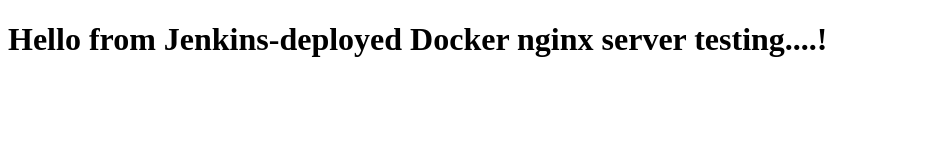
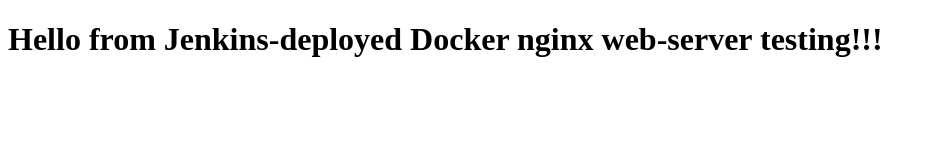
Before and after one commit to justin3joseph/hello_world, a plain HTML site: page index.html in a window 1280 px wide. Shown: the whole page, without its empty margins (0-935 px from the left). Drawn offline with Linux system fonts and the light colour scheme.

Commit message:
index.html modified

```diff
--- a/index.html
+++ b/index.html
@@ -1,5 +1,5 @@
 <!DOCTYPE html>
 <html>
   <head><title>Hello</title></head>
-  <body><h1>Hello from Jenkins-deployed Docker nginx server testing....!</h1></body>
+  <body><h1>Hello from Jenkins-deployed Docker nginx web-server testing!!!</h1></body>
 </html>
```
